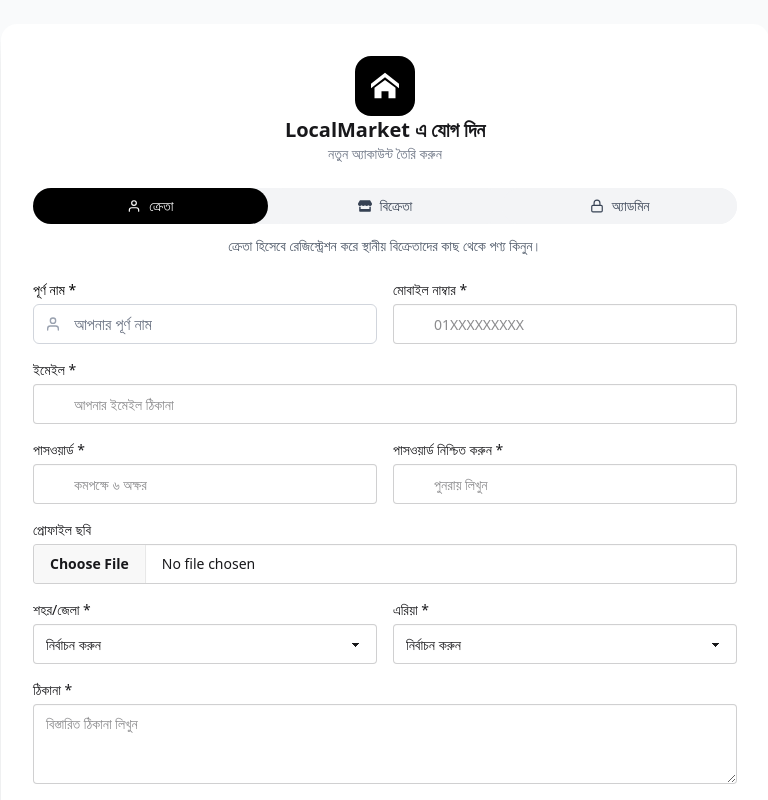
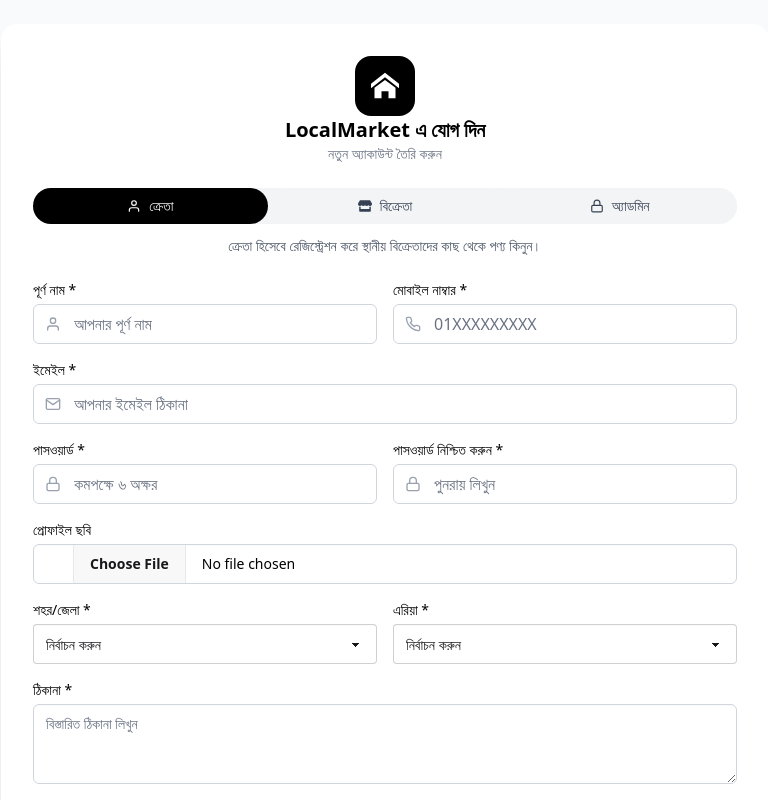
Before and after one commit to devsamin/Local-Market-Frontend, a React (Vite) app: page /register in a window 1280 px wide. Shown: the top 800 px of the page, without its empty margins (255-1023 px from the left). Built offline with nearby package versions, Linux system fonts and the light colour scheme.

Commit message:
ui up reg

```diff
--- a/src/Pages/Authentications/RegisterPage.jsx
+++ b/src/Pages/Authentications/RegisterPage.jsx
@@ -156,7 +156,9 @@
           <div className="p-4 bg-black text-white rounded-2xl">
             <ImHome size={28} />
           </div>
-          <h2 className="text-xl font-bold">LocalMarket এ যোগ দিন</h2>
+          <h2 className="text-xl font-bold text-black">
+            LocalMarket এ যোগ দিন
+          </h2>
           <p className="text-sm text-gray-500">নতুন অ্যাকাউন্ট তৈরি করুন</p>
         </div>
 
@@ -216,7 +218,7 @@
 
           {/* Phone */}
           <div>
-            <label className="block text-sm font-medium mb-1">
+            <label className="block text-sm font-medium mb-1 text-black">
               মোবাইল নাম্বার *
             </label>
             <div className="relative">
@@ -231,7 +233,7 @@
                 })}
                 type="text"
                 placeholder="01XXXXXXXXX"
-                className="input input-bordered w-full pl-10 h-10"
+                className="w-full h-10 pl-10 bg-white text-black placeholder-gray-500 border border-gray-300 rounded-md focus:outline-none focus:border-black"
               />
             </div>
             {errors.phone && (
@@ -241,7 +243,9 @@
 
           {/* Email */}
           <div className="col-span-2">
-            <label className="block text-sm font-medium mb-1">ইমেইল *</label>
+            <label className="block text-sm font-medium mb-1 text-black">
+              ইমেইল *
+            </label>
             <div className="relative">
               <FiMail className="absolute left-3 top-3 text-gray-400" />
               <input
@@ -251,7 +255,7 @@
                 })}
                 type="email"
                 placeholder="আপনার ইমেইল ঠিকানা"
-                className="input input-bordered w-full pl-10 h-10"
+                className="w-full h-10 pl-10 bg-white text-black placeholder-gray-500 border border-gray-300 rounded-md focus:outline-none focus:border-black"
               />
             </div>
             {errors.email && (
@@ -261,7 +265,7 @@
 
           {/* Password */}
           <div>
-            <label className="block text-sm font-medium mb-1">
+            <label className="block text-sm font-medium mb-1 text-black">
               পাসওয়ার্ড *
             </label>
             <div className="relative">
@@ -273,7 +277,7 @@
                 })}
                 type="password"
                 placeholder="কমপক্ষে ৬ অক্ষর"
-                className="input input-bordered w-full pl-10 h-10"
+                className="w-full h-10 pl-10 bg-white text-black placeholder-gray-500 border border-gray-300 rounded-md focus:outline-none focus:border-black"
               />
             </div>
             {errors.password && (
@@ -283,7 +287,7 @@
 
           {/* Confirm Password */}
           <div>
-            <label className="block text-sm font-medium mb-1">
+            <label className="block text-sm font-medium mb-1 text-black">
               পাসওয়ার্ড নিশ্চিত করুন *
             </label>
             <div className="relative">
@@ -296,7 +300,7 @@
                 })}
                 type="password"
                 placeholder="পুনরায় লিখুন"
-                className="input input-bordered w-full pl-10 h-10"
+                className="w-full h-10 pl-10 bg-white text-black placeholder-gray-500 border border-gray-300 rounded-md focus:outline-none focus:border-black"
               />
             </div>
             {errors.confirmPassword && (
@@ -308,7 +312,7 @@
 
           {/* Photo Upload */}
           <div className="col-span-2">
-            <label className="block text-sm font-medium mb-1">
+            <label className="block text-sm font-medium mb-1 text-black">
               প্রোফাইল ছবি
             </label>
             <input
@@ -316,7 +320,7 @@
               {...register("photo")}
               accept="image/*"
               onChange={handlePhotoChange}
-              className="file-input file-input-bordered w-full"
+              className="file-input file-input-bordered w-full h-10 pl-10 bg-white text-black placeholder-gray-500 border border-gray-300 rounded-md focus:outline-none focus:border-black"
             />
             {photoPreview && (
               <img
@@ -329,7 +333,9 @@
 
           {/* City & Area */}
           <div>
-            <label className="block text-sm font-medium mb-1">শহর/জেলা *</label>
+            <label className="block text-sm font-medium mb-1 text-black">
+              শহর/জেলা *
+            </label>
             <select
               {...register("city", { required: "শহর নির্বাচন করুন" })}
               className="select select-bordered w-full h-10"
@@ -346,7 +352,9 @@
           </div>
 
           <div>
-            <label className="block text-sm font-medium mb-1">এরিয়া *</label>
+            <label className="block text-sm font-medium mb-1 text-black">
+              এরিয়া *
+            </label>
             <select
               {...register("area", { required: "এরিয়া নির্বাচন করুন" })}
               className="select select-bordered w-full h-10"
@@ -363,11 +371,13 @@
 
           {/* Address */}
           <div className="col-span-2">
-            <label className="block text-sm font-medium mb-1">ঠিকানা *</label>
+            <label className="block text-sm font-medium mb-1 text-black">
+              ঠিকানা *
+            </label>
             <textarea
               {...register("address", { required: "ঠিকানা লিখুন" })}
               placeholder="বিস্তারিত ঠিকানা লিখুন"
-              className="textarea textarea-bordered w-full h-20"
+              className="textarea textarea-bordered w-full h-20  bg-white text-black placeholder-gray-500 border border-gray-300 rounded-md focus:outline-none focus:border-black"
             ></textarea>
             {errors.address && (
               <p className="text-red-600 text-sm">{errors.address.message}</p>
@@ -384,7 +394,7 @@
               </div>
 
               <div className="col-span-2">
-                <label className="block text-sm font-medium mb-1">
+                <label className="block text-sm font-medium mb-1 text-black">
                   দোকান/ব্যবসার নাম *
                 </label>
                 <div className="relative">
@@ -395,13 +405,13 @@
                     })}
                     type="text"
                     placeholder="দোকান বা ব্যবসার নাম লিখুন"
-                    className="input input-bordered w-full pl-10 h-10"
+                    className="w-full h-10 pl-10 bg-white text-black placeholder-gray-500 border border-gray-300 rounded-md focus:outline-none focus:border-black"
                   />
                 </div>
               </div>
 
               <div>
-                <label className="block text-sm font-medium mb-1">
+                <label className="block text-sm font-medium mb-1 text-black">
                   ১৭ সংখ্যার NID নম্বর *
                 </label>
                 <div className="relative">
@@ -437,7 +447,7 @@
               </div>
 
               <div>
-                <label className="block text-sm font-medium mb-1">
+                <label className="block text-sm font-medium mb-1 text-black">
                   ব্যাংক অ্যাকাউন্ট নম্বর *
                 </label>
                 <div className="relative">
@@ -448,7 +458,7 @@
                     })}
                     type="text"
                     placeholder="ব্যাংক অ্যাকাউন্ট লিখুন"
-                    className="input input-bordered w-full pl-10 h-10"
+                    className="w-full h-10 pl-10 bg-white text-black placeholder-gray-500 border bordezr-gray-300 rounded-md focus:outline-none focus:border-black"
                   />
                 </div>
               </div>
```
